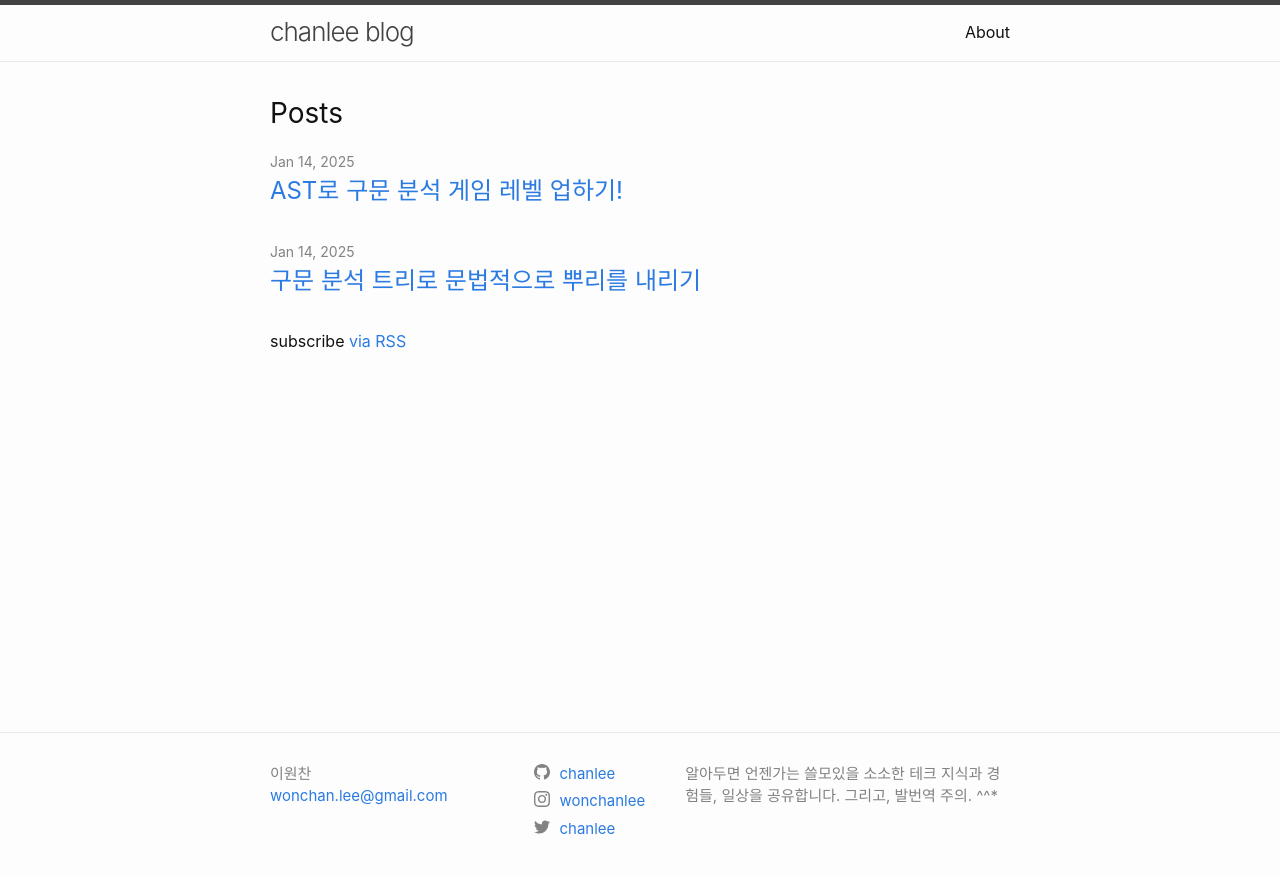
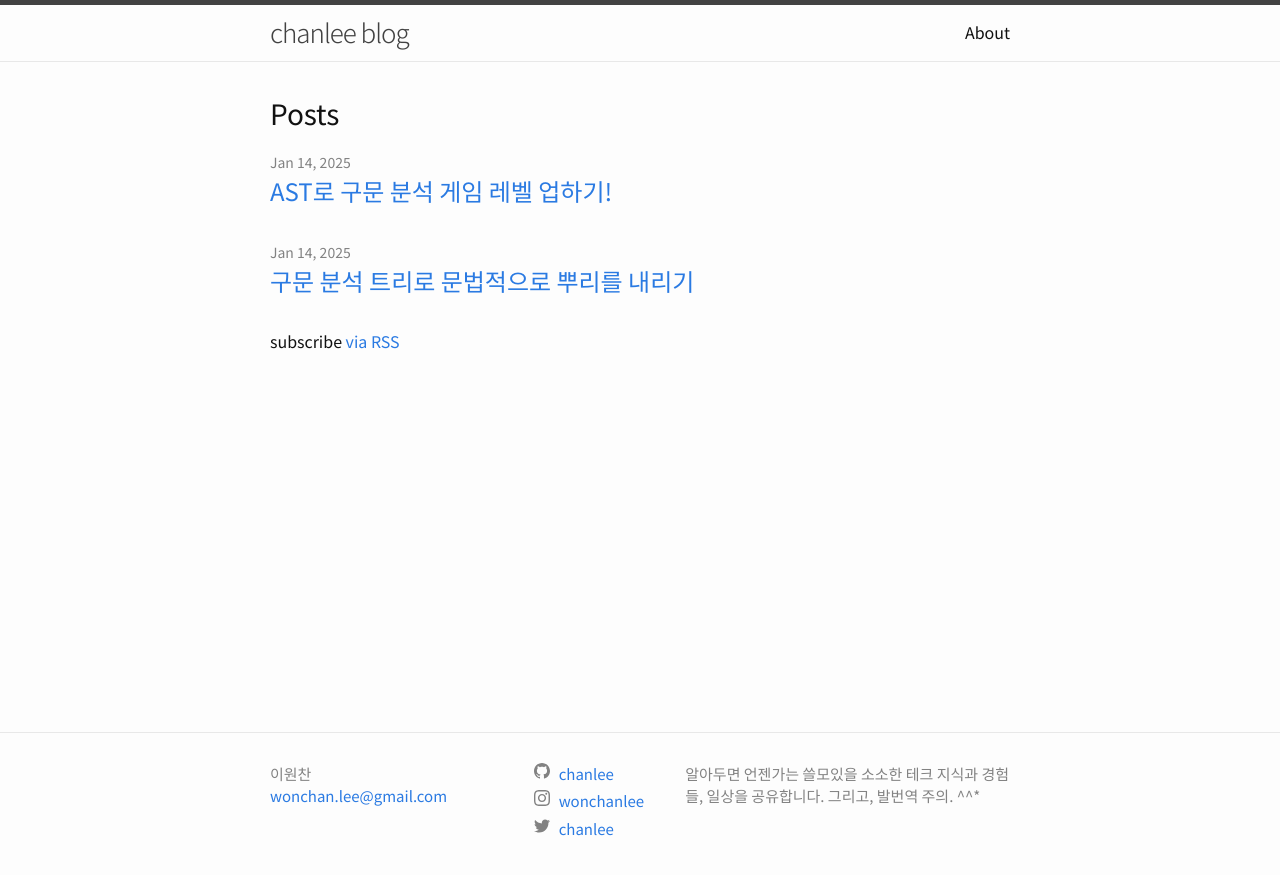
Before and after one commit to chanlee/chanlee.github.io, a Jekyll site: the page built from index.markdown, in a window 1280 px wide. Shown: the top 875 px of the page. Built offline with Jekyll 4.4.1, drawn with Linux system fonts in a browser that asks for light colours.

Commit message:
feat: add Noto Sans KR font for improved typography

```diff
--- a/_includes/head.html
+++ b/_includes/head.html
@@ -6,6 +6,13 @@
     relative_url }}">
     <link rel="icon" type="image/x-icon" href="/assets/images/favicon.ico" />
 
+    <link rel="preconnect" href="https://fonts.googleapis.com" />
+    <link rel="preconnect" href="https://fonts.gstatic.com" crossorigin />
+    <link
+        href="https://fonts.googleapis.com/css2?family=Noto+Sans+KR:wght@100..900&display=swap"
+        rel="stylesheet"
+    />
+
     {%- feed_meta -%} {%- if jekyll.environment == 'production' and
     site.google_analytics -%} {%- include google-analytics.html -%} {%- endif
     -%}
--- a/_sass/custom.scss
+++ b/_sass/custom.scss
@@ -1,3 +1,7 @@
+body {
+    font-family: 'Noto Sans KR', sans-serif;
+}
+
 .profile_img {
     display: block;
     border: 1px solid #000;
```
